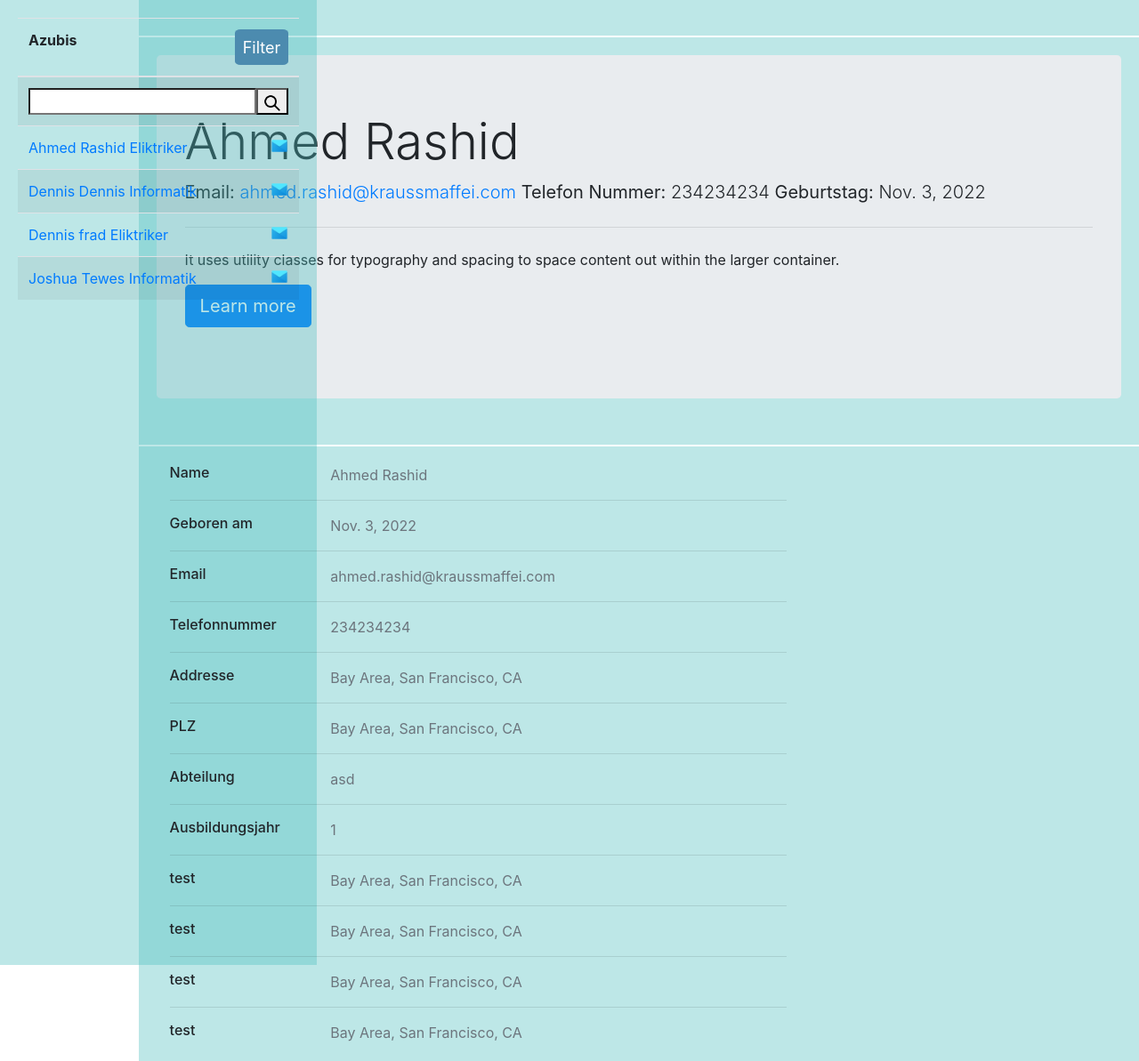
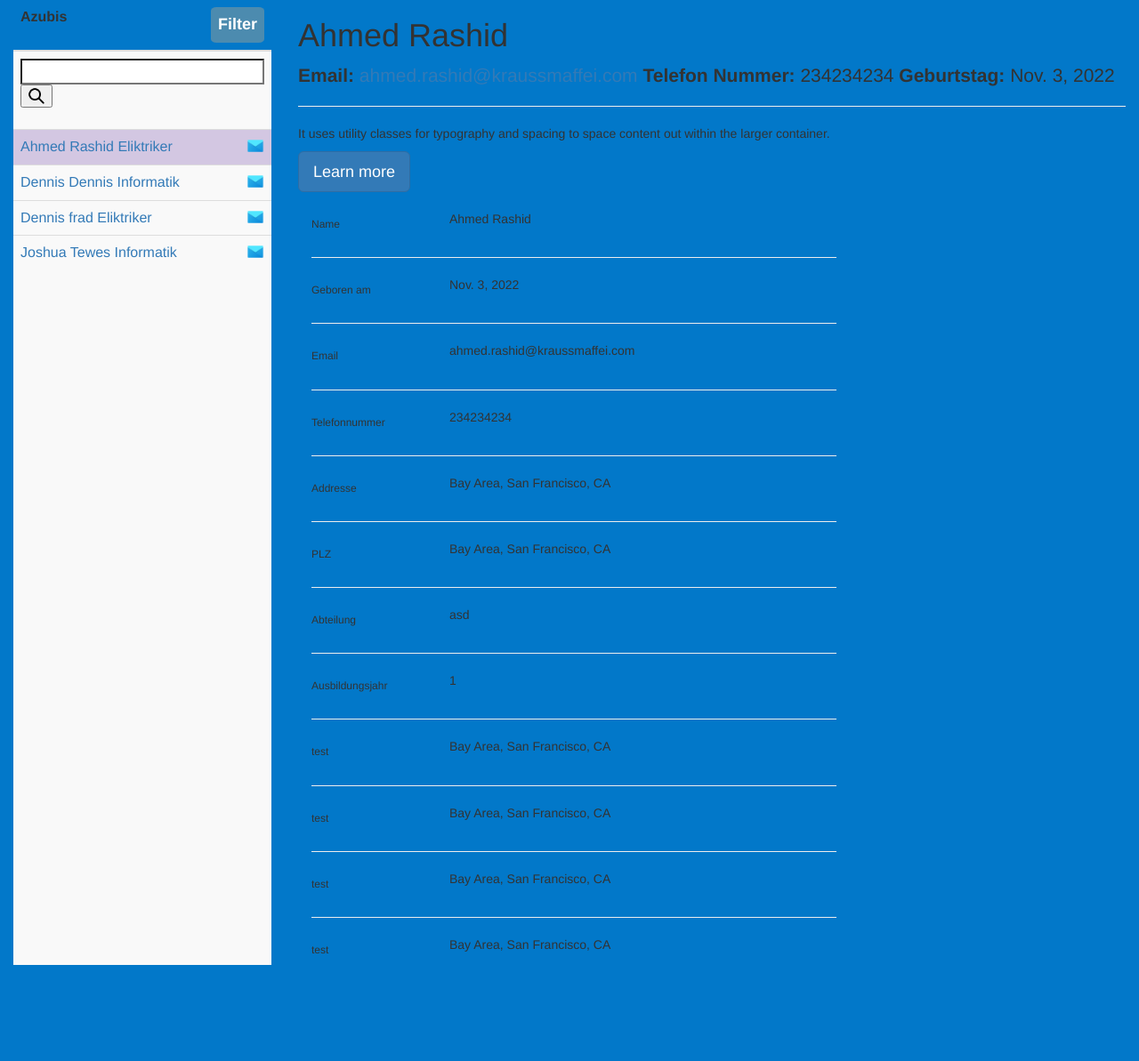
Before and after one commit to joshua1904/Ausbilder-Tool, a Django app: page /all/ in a window 1280 px wide. Shown: the whole page at 89% size. After the commit the page ends 1085 px from the top, so only its background shows below. Run offline with Django 4.2, Linux system fonts and the light colour scheme; data comes from the database, SQL or seed files in the repository; both versions use the stored data as it was after the commit; some libraries are stand-ins or nearby versions.

Commit message:
Hässlich aber funktioniert

```diff
--- a/azubi_list/forms.py
+++ b/azubi_list/forms.py
@@ -1,4 +1,48 @@
 from django import forms
-
+from django.forms import ModelForm, TextInput, EmailInput, DateInput
+from .models import Azubi
 class SearchForm(forms.Form):
     search_input = forms.CharField(label='Suche', max_length=100)
+
+
+class AzubiForm(ModelForm):
+    class Meta:
+        model = Azubi
+        fields = '__all__'
+        widgets = {
+            'first_name': TextInput(attrs={
+                'class': "form-control",
+                'style': 'max-width: 300px;',
+                'placeholder': 'Vorname'
+                }),
+             'last_name': TextInput(attrs={
+                'class': "form-control",
+                'style': 'max-width: 300px;',
+                'placeholder': 'Nachname'
+                }),
+            'email': EmailInput(attrs={
+                'class': "form-control",
+                'style': 'max-width: 300px;',
+                'placeholder': 'Email'
+                }),
+            'birthday': DateInput(attrs={
+                'class': "form-control",
+                'style': 'max-width: 300px;',
+                'placeholder': 'Geburtstag'
+                }),
+            'department': TextInput(attrs={
+                'class': "form-control",
+                'style': 'max-width: 300px;',
+                'placeholder': 'Abteilung'
+                }),
+            'year': TextInput(attrs={
+                'class': "form-control",
+                'style': 'max-width: 300px;',
+                'placeholder': 'Ausbildungsjahr'
+                }),
+            'phone_number': TextInput(attrs={
+                'class': "form-control",
+                'style': 'max-width: 300px;',
+                'placeholder': 'Telefonnummer'
+                }),
+            }
--- a/azubi_list/templates/azubi_detail.html
+++ b/azubi_list/templates/azubi_detail.html
@@ -18,7 +18,7 @@
       "nav head_article head_article"
       "nav main_article main_article";
     grid-template-rows: auto;
-    grid-template-columns: 12%;
+    grid-template-columns: 14%;
     grid-gap: 2px;
     height: 100%;
     margin: 0;
@@ -35,6 +35,8 @@
     overflow-y: scroll;
     position: fixed;
     height: 100vh;
+    width: 14;
+
   }
   #headArticle {
     grid-area: head_article;
@@ -48,7 +50,7 @@
 <body>
 
   <header id="pageHeader">
-  {{search}}</header>
+  {% include 'include/header.html' %}</header>
 
   <nav id="mainNav">
     {% include 'include/azubi_list.html' %}
@@ -63,4 +65,6 @@
   </article>
 
 </body>
+
+
 </html>
--- /dev/null
+++ b/azubi_list/templates/azubi_detail_2.html
@@ -0,0 +1,42 @@
+{% load static %}
+<link href="https://maxcdn.bootstrapcdn.com/bootstrap/3.3.7/css/bootstrap.min.css" rel="stylesheet" integrity="sha384-BVYiiSIFeK1dGmJRAkycuHAHRg32OmUcww7on3RYdg4Va+PmSTsz/K68vbdEjh4u" crossorigin="anonymous">
+<link rel="stylesheet" href="{% static 'css/style.css' %}"/>
+<style>
+
+.left {
+  background: #0278c9;
+}
+
+.right {
+  background: #0278c9;
+}
+
+.main-wrapper {
+  height: 100vh;
+}
+
+.section {
+  height: 100%;
+  display: flex;
+  flex-direction: column;
+  justify-content: top;
+  align-items: left;
+  overflow-y: scroll;
+}
+
+.half {
+  background: #f9f9f9;
+  height: 100%;
+  width: 100%;
+  margin: 0;
+}
+
+</style>
+<div class="main-wrapper">
+  <div class="section left col-xs-3">
+    <div class="half">{% include 'include/azubi_list.html' %}</div>
+  </div>
+  <div class="section right col-xs-9">
+    {% include 'include/azubi_detail_view.html' %}
+  </div>
+</div>
--- a/azubi_list/templates/include/azubi_detail_view.html
+++ b/azubi_list/templates/include/azubi_detail_view.html
@@ -1,5 +1,5 @@
 {%if obj%}
-<div class="jumbotron">
+<div>
   <h1 class="display-4">{{obj.first_name}} {{obj.last_name}}</h1>
   <p class="lead"><strong>Email: </strong><a href="mailto:{{obj.email}}">{{obj.email}}</a>  <strong>Telefon Nummer: </strong>{{obj.phone_number}} <strong>Geburtstag: </strong> {{obj.birthday}}</p>
   <hr class="my-4">
@@ -8,6 +8,9 @@
     <a class="btn btn-primary btn-lg" href="#" role="button">Learn more</a>
   </p>
 </div>
+<div>
+  {% include 'include/detailed_informations.html' %}
+</div>
 {%else%}
 {% include 'include/no_azubi_detail.html' %}
 {%endif%}
--- a/azubi_list/templates/include/azubi_list.html
+++ b/azubi_list/templates/include/azubi_list.html
@@ -1,6 +1,6 @@
 {% load static %}
-<table class="table table-striped" >
-    <thead>
+<table class="table table-striped">
+    <thead style="background-color: #0278c9;">
       <tr>
         <th scope="col">Azubis
 
@@ -22,15 +22,19 @@
       <tr>
         <td>
           <form class="d-flex" method=POST action="{% url  'azubi_list'  filter=filter %}" >
-          {% csrf_token %}
-          <input type="search" label="search" name="azubi_search_input">
-          <button type="submit"><image height=20 width=20  src="{% static 'images/lupe.png' %}"/></button>
-
-        </form></td>
+            {% csrf_token %}
+            <input type="search" label="search" name="azubi_search_input" style="width:100%">
+            <button type="submit"><image height=20 width=20  src="{% static 'images/lupe.png' %}"/></button>
+          </form>
+        </td>
       </tr>
       {% for azubi in azubis %}
       <tr>
-        <td><a href="{% url 'detail' filter=filter id=azubi.id %}">{{ azubi.first_name }} {{azubi.last_name}} {{azubi.topic}}  </a><a href="mailto:{{azubi.email}}"><img style="float: right", src="{% static 'images/mail.png' %}" withd=20, height= 20 alt="My image"></a></td>
+        {%if obj.id == azubi.id %}
+        <td style="background: rgba(144, 110, 184, 0.363)"><a href="{% url 'detail' filter=filter id=azubi.id %}">{{ azubi.first_name }} {{azubi.last_name}} {{azubi.topic}}  </a><a href="mailto:{{azubi.email}}"><img style="float: right", src="{% static 'images/mail.png' %}" withd=20, height= 20 alt="My image"></a></td>
+        {%else%}
+        <td ><a href="{% url 'detail' filter=filter id=azubi.id %}">{{ azubi.first_name }} {{azubi.last_name}} {{azubi.topic}}  </a><a href="mailto:{{azubi.email}}"><img style="float: right", src="{% static 'images/mail.png' %}" withd=20, height= 20 alt="My image"></a></td>
+        {%endif%}
       </tr>
       {% endfor %}
     </tbody>
--- a/azubi_list/urls.py
+++ b/azubi_list/urls.py
@@ -1,8 +1,9 @@
 
 from django.urls import path
-from .views import detail_page, homepage
-
+from .views import detail_page, homepage, start_page, add_azubi
 urlpatterns = [
     path("<str:filter>/", homepage, name='azubi_list'),
     path('<str:filter>/<int:id>/', detail_page, name="detail"),
+    path('', start_page, name="start"),
+    path('add/azubi', add_azubi, name="add")
 ]
--- a/azubi_list/views.py
+++ b/azubi_list/views.py
@@ -1,8 +1,10 @@
 from django.shortcuts import render, HttpResponseRedirect, HttpResponse
 from .models import Azubi, Profession
 from django.shortcuts import get_object_or_404, render
-from .forms import SearchForm
+from .forms import SearchForm, AzubiForm
 import operator
+
+
 class failureObject():
     first_name = "Keine Treffer"
     id = 0
@@ -10,10 +12,13 @@
     form = SearchForm()
     obj = get_object_or_404(Azubi, pk=id)
     azubis = Azubi.objects.order_by('-last_name', "first_name")
-    azubis = sorted(azubis)
+    azubis = sort(azubis)
     professions = Profession.objects.all()
     final_list = get_filter(filter, azubis)
-    return render(request, "azubi_detail.html", {"obj": obj, "azubis": final_list, "professions": professions, "filter": filter, "form": form})
+    if request.method == "POST":
+        search = request.POST['azubi_search_input']
+        final_list = get_search(final_list, search)
+    return render(request, "azubi_detail_2.html", {"obj": obj, "azubis": final_list, "professions": professions, "filter": filter, "form": form})
 
 #Ruft die selbe seite wie Detail page auf, braucht aber keine obj id (Vlt geht das ja aber auch besser)
 def homepage(request, filter: str):
@@ -26,13 +31,12 @@
         search = request.POST['azubi_search_input']
         final_list = get_search(final_list, search)
     if len(final_list) > 0:
-        return render(request, "azubi_detail.html", {"azubis": final_list, "obj": final_list[0], "professions": professions, "filter": filter, "form": form})
-    return render(request, "azubi_detail.html", {"azubis": azubis,"professions": professions, "filter": filter, "form": form})
+        return render(request, "azubi_detail_2.html", {"azubis": final_list, "obj": final_list[0], "professions": professions, "filter": filter, "form": form})
+    return render(request, "azubi_detail_2.html", {"azubis": azubis,"professions": professions, "filter": filter, "form": form})
 
 def get_search(azubis: Azubi, search_str: str):
-    final_list = list(filter(lambda x: f"{x.first_name}{x.last_name}".__contains__(search_str), azubis))
+    final_list = list(filter(lambda x: f"{x.first_name}{x.last_name}".lower().__contains__(search_str.lower()), azubis))
     if len(final_list) == 0:
-        print(final_list)
         #faked Daten eines Azubis zur Fehleranzeige
         final_list = [failureObject()]
     return final_list
@@ -47,3 +51,18 @@
 def sort(azubis) -> list:
     sorted_list =  sorted(azubis, key=operator.attrgetter('email'))
     return sorted_list
+
+def start_page(request):
+    return homepage(request, "all")
+
+
+def add_azubi(request):
+    azubi_form = AzubiForm()
+    context = {"form": azubi_form }
+    if request.method == "POST":
+        azubi_form = AzubiForm(request.POST)
+        if azubi_form.is_valid():
+            azubi_form.save()
+        else:
+            print("mies")
+    return render(request, "add_azubi.html", context)
```
Also changed, not shown: azubi_list/templates/add_azubi.html (added, +42 -0 lines), azubi_list/templates/include/header.html (+36 -0 lines), Ausbilder_Tool/static/css/style.css (line endings or trailing spaces), db.sqlite3.
